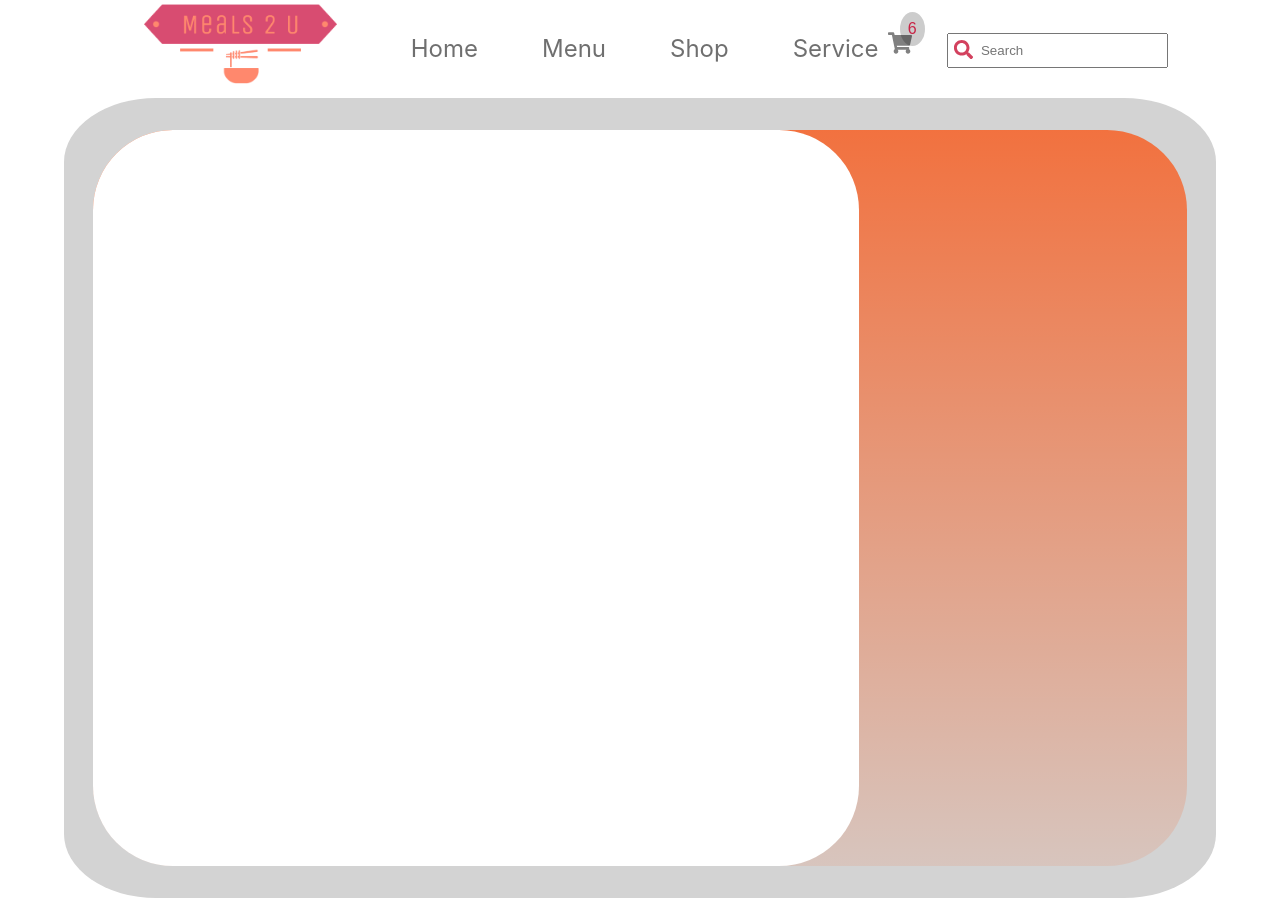
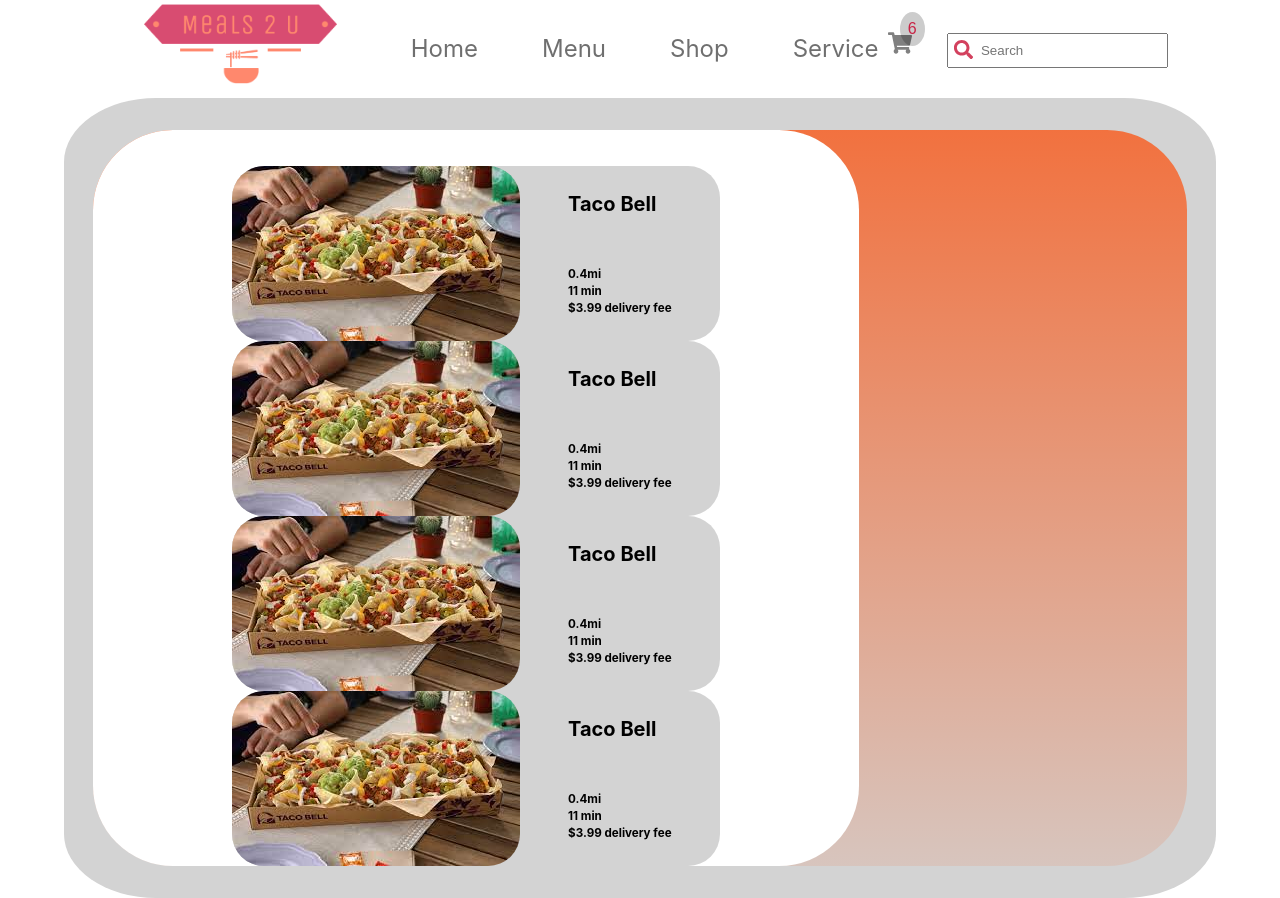
Before and after one commit to Jscorz/React-Food-Delivery-App, a React (Create React App) app: page /shop in a window 1280 px wide. Built offline with nearby package versions, Linux system fonts and the light colour scheme.

Commit message:
started styling out resteraunt card

```diff
--- a/src/components/Shop.js
+++ b/src/components/Shop.js
@@ -3,13 +3,67 @@
 import styled from 'styled-components';
 import { Link } from 'react-router-dom';
 import FoodOptions from './FoodOptions';
+import tacobell from '../assets/tacobell.png';
 
 const Shop = () => {
   return (
     <Wrapper>
       <section className='grid'>
         <article className='grid-second'>
-          <div className='background'></div>
+          <div className='background'>
+            <section className='card-container'>
+              <div className='img-container'>
+                <img src={tacobell} alt='taco bell' />
+              </div>
+              <div className='text-container'>
+                <h3>Taco Bell</h3>
+                <div className='text-container-second'>
+                  <h5>0.4mi</h5>
+                  <h5>11 min</h5>
+                  <h5>$3.99 delivery fee</h5>
+                </div>
+              </div>
+            </section>
+            <section className='card-container'>
+              <div className='img-container'>
+                <img src={tacobell} alt='taco bell' />
+              </div>
+              <div className='text-container'>
+                <h3>Taco Bell</h3>
+                <div className='text-container-second'>
+                  <h5>0.4mi</h5>
+                  <h5>11 min</h5>
+                  <h5>$3.99 delivery fee</h5>
+                </div>
+              </div>
+            </section>
+            <section className='card-container'>
+              <div className='img-container'>
+                <img src={tacobell} alt='taco bell' />
+              </div>
+              <div className='text-container'>
+                <h3>Taco Bell</h3>
+                <div className='text-container-second'>
+                  <h5>0.4mi</h5>
+                  <h5>11 min</h5>
+                  <h5>$3.99 delivery fee</h5>
+                </div>
+              </div>
+            </section>
+            <section className='card-container'>
+              <div className='img-container'>
+                <img src={tacobell} alt='taco bell' />
+              </div>
+              <div className='text-container'>
+                <h3>Taco Bell</h3>
+                <div className='text-container-second'>
+                  <h5>0.4mi</h5>
+                  <h5>11 min</h5>
+                  <h5>$3.99 delivery fee</h5>
+                </div>
+              </div>
+            </section>
+          </div>
         </article>
       </section>
     </Wrapper>
@@ -50,8 +104,29 @@
     grid-column: 1 / 2;
 
     display: flex;
+    flex-direction: column;
     justify-content: flex-end;
     align-items: center;
     transition: all 0.2s;
   }
+
+  .card-container {
+    display: flex;
+    background-color: lightgrey;
+    border-radius: 2rem;
+  }
+
+  img {
+    border-radius: 2rem;
+    max-height: 25vh;
+    object-fit: cover;
+    display: block;
+  }
+
+  .text-container {
+    display: flex;
+    padding: 0 3rem;
+    flex-direction: column;
+    justify-content: space-around;
+  }
 `;
```
Also changed, not shown: src/assets/tacobell.png (added).
